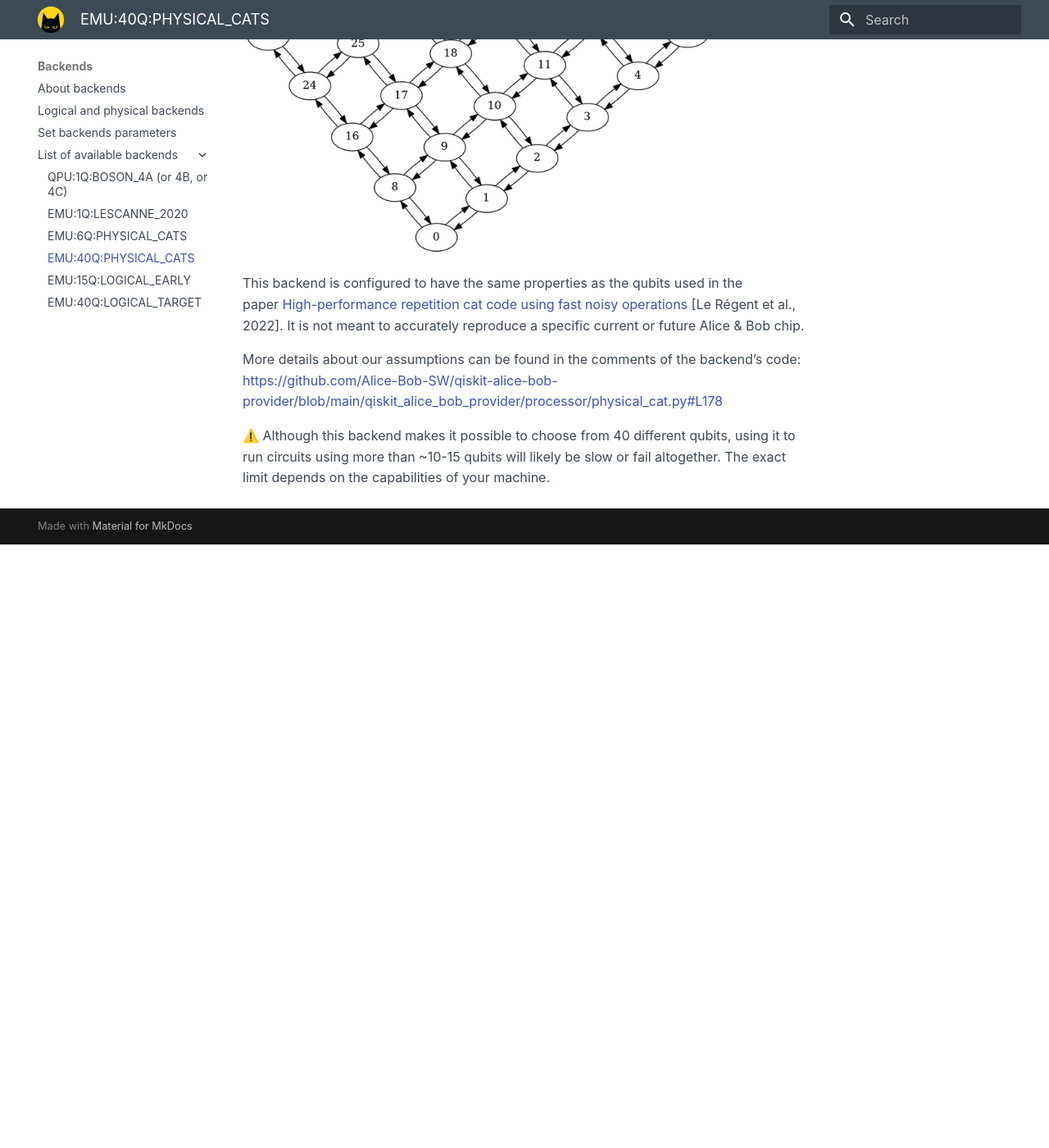
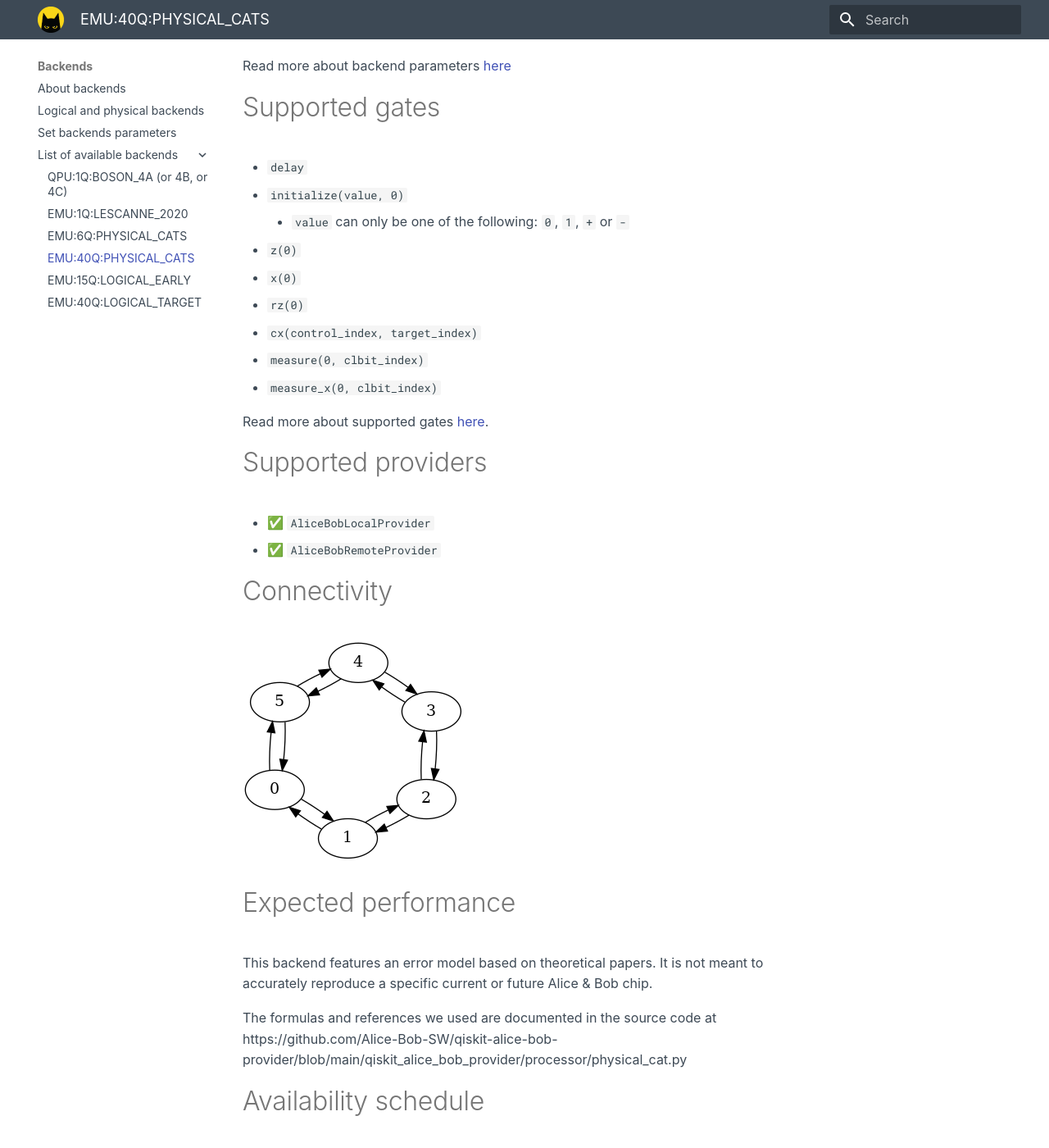
Before and after one commit to Alice-Bob-SW/felis, an MkDocs documentation site: the page built from docs/backends/backends_list/40_physical_cats.md, in a window 1280 px wide and 1400 px high, scrolled down 809 px. Shown: the whole window at 82% size. Built offline with MkDocs 1.6.1 and Material for MkDocs 9.7.7, drawn with Linux system fonts in a browser that asks for light colours; before the commit the page ends 1473 px from its top, so only the background shows below that; some of the changed text lies outside the part shown.

Commit message:
Normalized physical backends

````diff
--- a/docs/backends/backends_list/40_physical_cats.md
+++ b/docs/backends/backends_list/40_physical_cats.md
@@ -1,21 +1,52 @@
 # 40 physical cats
 
-```python
-backend = local.get_backend('EMU:40Q:PHYSICAL_CATS')
-# This backend is not available in Alice & Bob Felis cloud service.
-```
+| Backend name | `EMU:40Q:PHYSICAL_CATS` |
+| Backend type | Emulator, physical |
 
-This backend reproduces the behavior of a chip featuring 40 cat qubits connected in a grid pattern.
+# About this backend
+`EMU:40Q:PHYSICAL_CATS` reproduces the behavior of a chip featuring 40 cat qubits connected in a grid pattern.
 
 It only supports bias-preserving gates (see [Supported instructions](../../reference/supported_instructions.md)).
 
 It can be used to implement a long error correction code, or logical operations between several logical qubits using a shorter code.
 
-![40-physical-qubits coupling map](../../media/going_further/backends/40_physical_qubits_map.png)
-
-This backend is configured to have the same properties as the qubits used in the paper [High-performance repetition cat code using fast noisy operations](https://arxiv.org/abs/2212.11927) [Le Régent et al., 2022]. It is not meant to accurately reproduce a specific current or future Alice & Bob chip.
-
-More details about our assumptions can be found in the comments of the backend’s code: [https://github.com/Alice-Bob-SW/qiskit-alice-bob-provider/blob/main/qiskit_alice_bob_provider/processor/physical_cat.py#L178](https://github.com/Alice-Bob-SW/qiskit-alice-bob-provider/blob/main/qiskit_alice_bob_provider/processor/physical_cat.py#L178)
-
+This backend is configured to have the same properties as the qubits used in the paper [High-performance repetition cat code using fast noisy operations](https://arxiv.org/abs/2212.11927) [Le Régent et al., 2022].
 
 ⚠️ Although this backend makes it possible to choose from 40 different qubits, using it to run circuits using more than ~10-15 qubits will likely be slow or fail altogether. The exact limit depends on the capabilities of your machine.
+
+# Supported backend parameters
+- `average_nb_photons`
+    - Supported values: 4 and above
+
+Read more about backend parameters [here](../set_parameters.md)
+
+# Supported gates
+- `delay`
+- `initialize(value, 0)`
+    - `value` can only be one of the following: `0`, `1`, `+` or `-`
+- `z(0)`
+- `x(0)`
+- `rz(0)`
+- `cx(control_index, target_index)`
+- `measure(0, clbit_index)`
+- `measure_x(0, clbit_index)`
+
+Read more about supported gates [here](../../reference/supported_instructions.md).
+
+# Supported providers
+- ✅ `AliceBobLocalProvider`
+- ✅ `AliceBobRemoteProvider`
+
+# Connectivity
+
+![6-physical-qubits coupling map](../../media/going_further/backends/6_physical_qubits_map.png)
+
+# Expected performance
+This backend features an error model based on theoretical papers. It is not meant to accurately reproduce a specific current or future Alice & Bob chip.
+
+The formulas and references we used are documented in the source code at https://github.com/Alice-Bob-SW/qiskit-alice-bob-provider/blob/main/qiskit_alice_bob_provider/processor/physical_cat.py
+
+# Availability schedule
+As an emulator, this backend is expected to be available 24/7.
+
+Live status for backends is available at [https://api-gcp.alice-bob.com/console/status](https://api-gcp.alice-bob.com/console/status).
````
Also changed, not shown: docs/backends/backends_list/6_physical_cats.md (+40 -7 lines).
